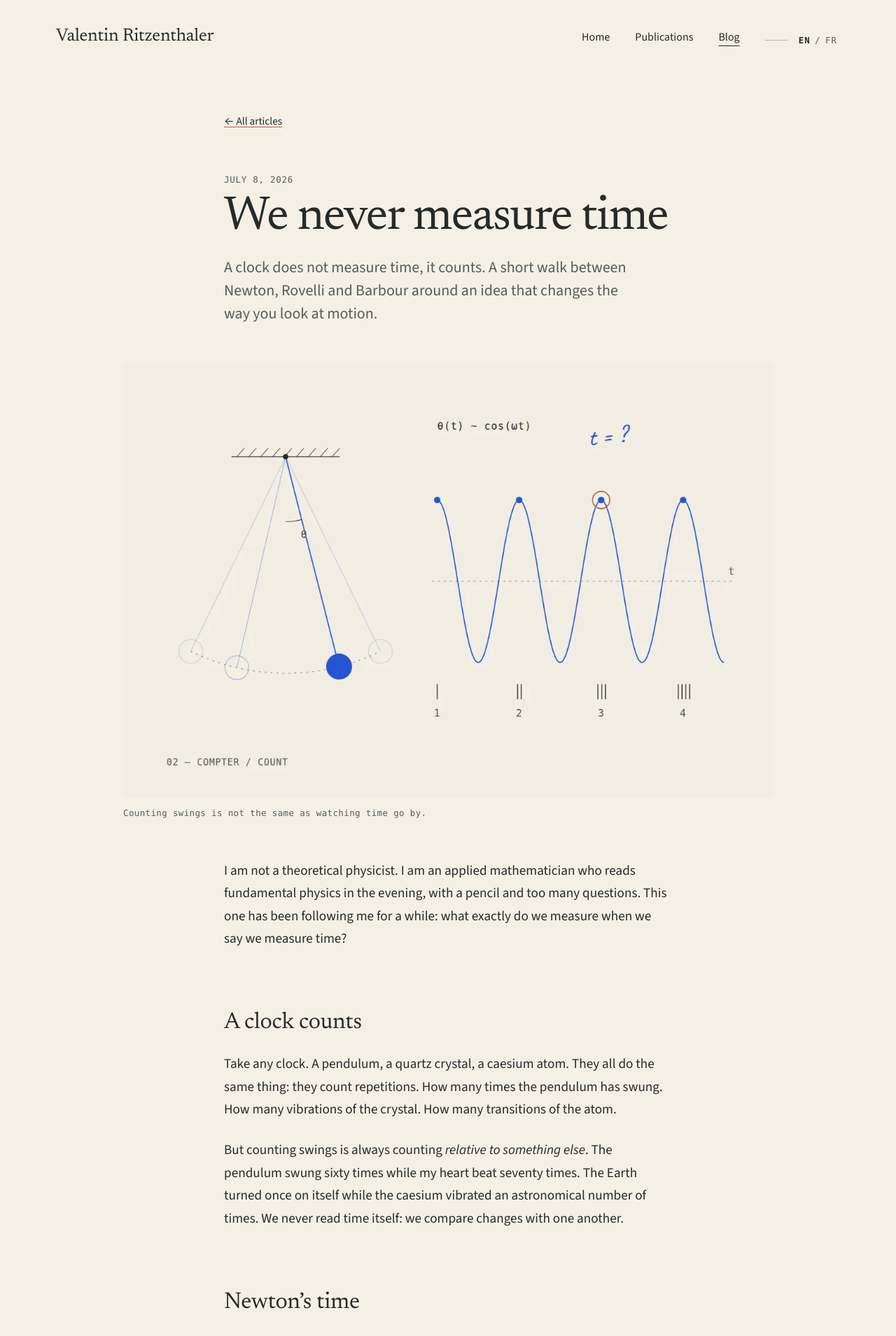
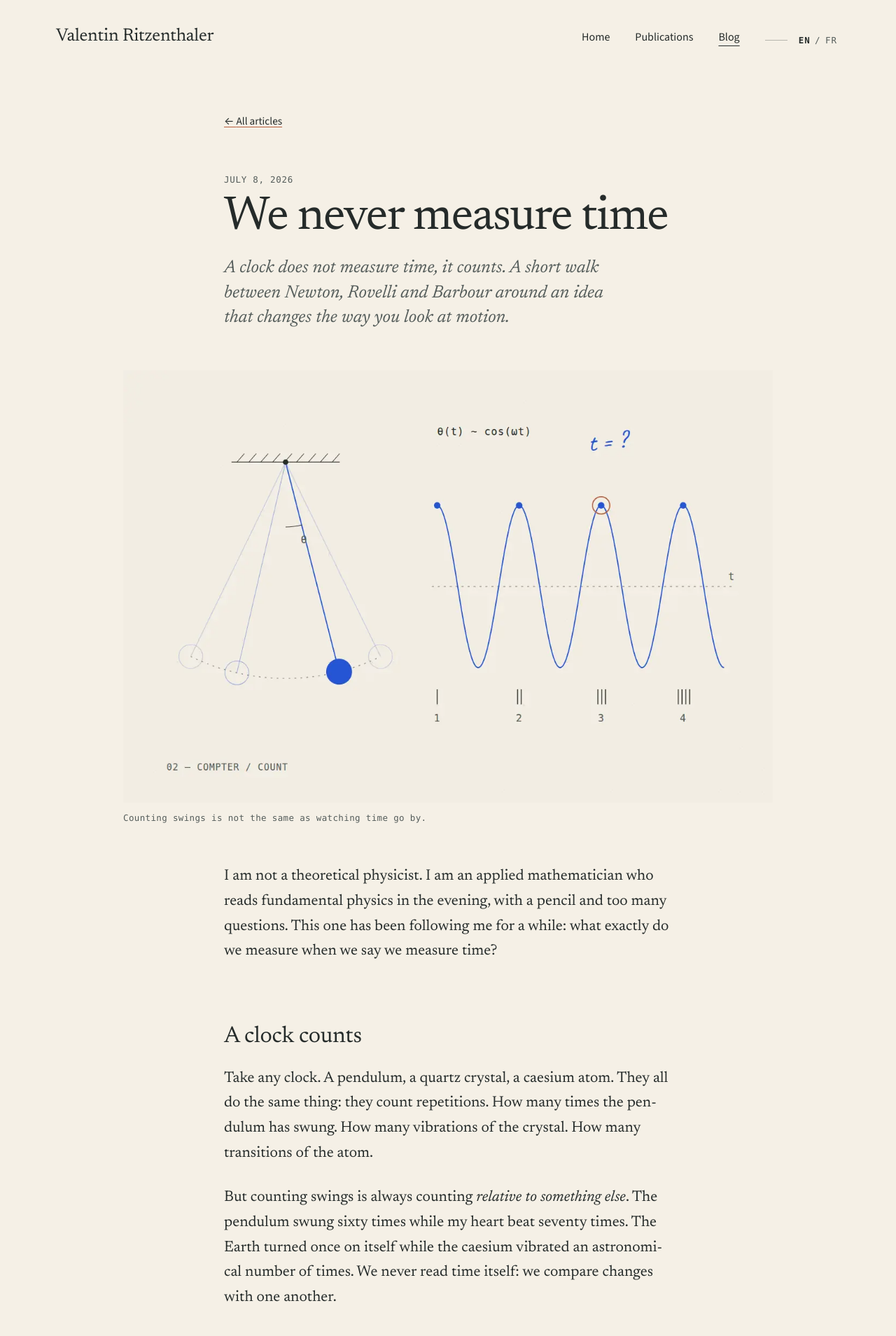
Before and after one commit to vritzenthaler/vritzenthaler.github.io, a Jekyll site: the page built from en/_posts/2026-07-08-we-never-measure-time.md, in a window 1280 px wide. Shown: the top 1909 px of the page at 70% size. Built offline with Jekyll 4.4.1, drawn with Linux system fonts in a browser that asks for light colours.

Commit message:
Set article body and standfirst in Newsreader serif.
Generated with [Devin](https://devin.ai)

Co-Authored-By: Devin <158243242+devin-ai-integration[bot]@users.noreply.github.com>

```diff
--- a/assets/css/main.css
+++ b/assets/css/main.css
@@ -786,6 +786,10 @@ abbr[title] {
 }
 
 .post-header .lede {
+  font-family: var(--serif);
+  font-size: clamp(1.3rem, 1.15rem + 0.55vw, 1.6rem);
+  font-style: italic;
+  line-height: 1.4;
   color: var(--ink-soft);
 }
 
@@ -820,8 +824,11 @@ abbr[title] {
 
 .prose {
   margin-top: clamp(2rem, 5vw, 3.5rem);
-  font-size: clamp(1.0625rem, 1rem + 0.3vw, 1.2rem);
-  line-height: 1.7;
+  font-family: var(--serif);
+  font-size: clamp(1.1875rem, 1.1rem + 0.35vw, 1.35rem);
+  line-height: 1.65;
+  font-variant-numeric: oldstyle-nums proportional-nums;
+  hyphens: auto;
 }
 
 .prose > :first-child {
@@ -861,8 +868,7 @@ abbr[title] {
   margin: 2em 0;
   padding: 0.1em 0 0.1em 1.25em;
   border-left: 2px solid var(--terre);
-  font-family: var(--serif);
-  font-size: 1.3em;
+  font-size: 1.2em;
   font-style: italic;
   line-height: 1.45;
 }
```
